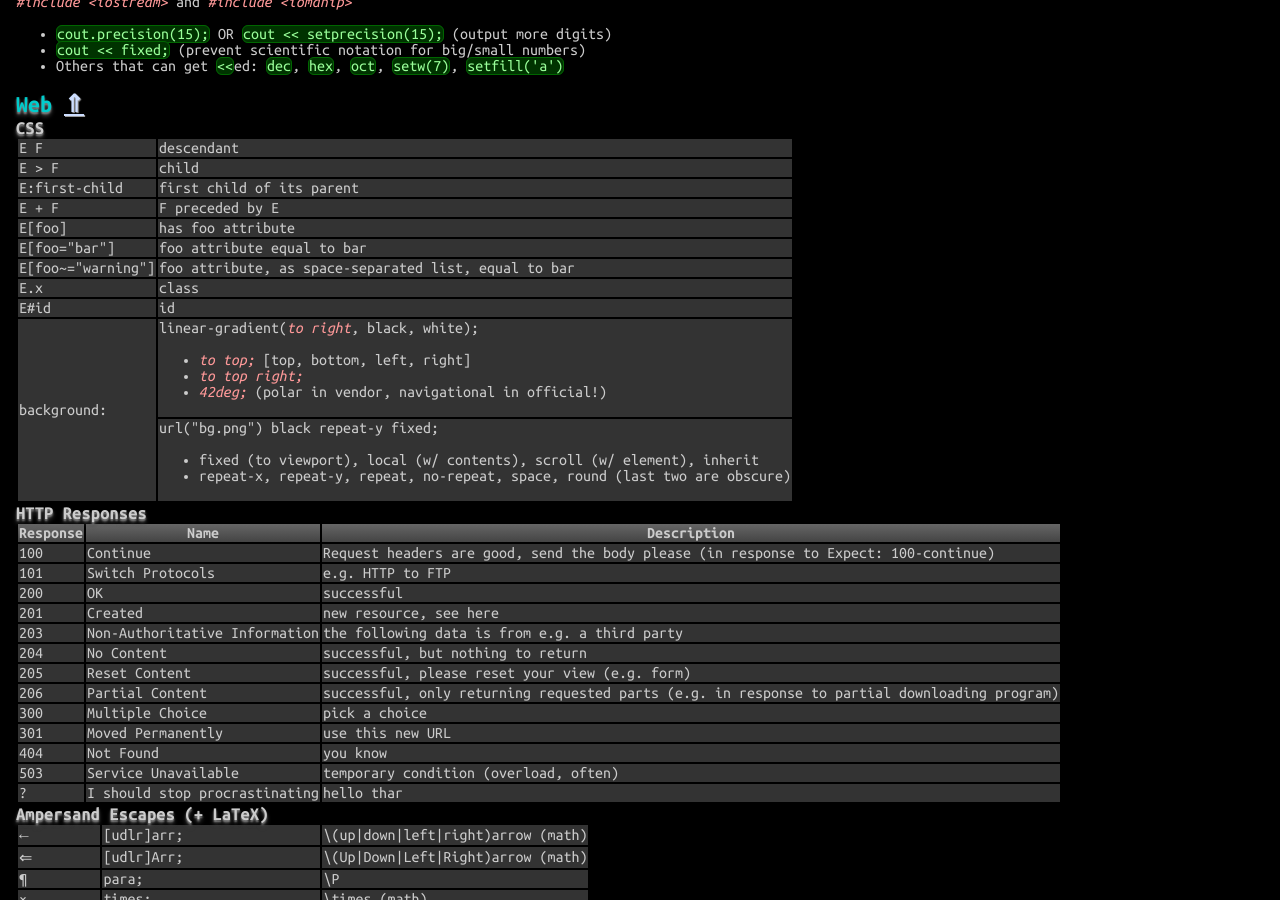
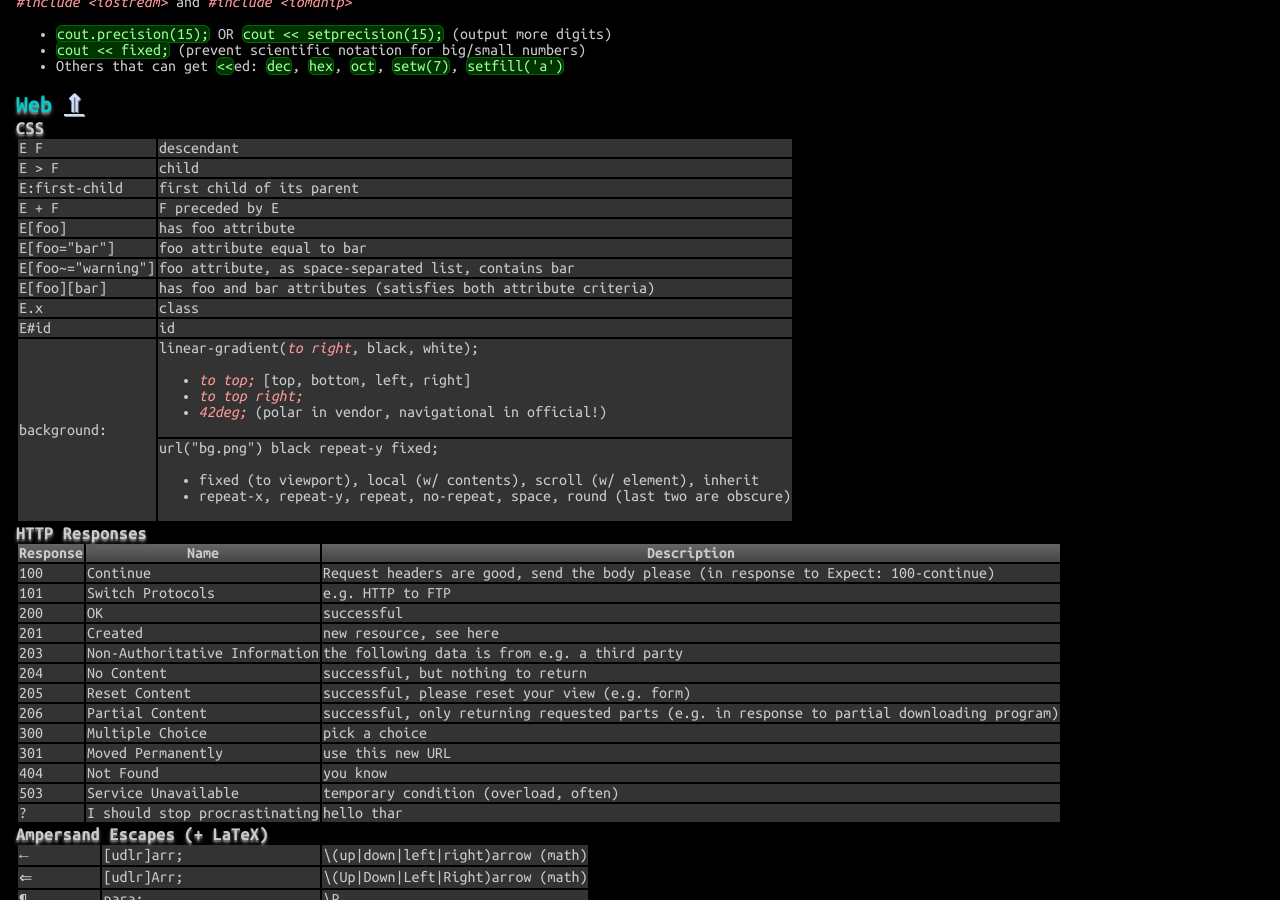
Before and after one commit to betaveros/cs, a Jekyll site: the page built from index.html, in a window 1280 px wide and 900 px high, scrolled down 4579 px. Built offline with Jekyll 4.4.1, drawn with Linux system fonts in a browser that asks for light colours.

Commit message:
CSS stacking attribute selectors

```diff
--- a/_includes/web.html
+++ b/_includes/web.html
@@ -6,7 +6,8 @@
 	<tr><td>E + F</td><td>F preceded by E</td></tr>
 	<tr><td>E[foo]</td><td>has foo attribute</td></tr>
 	<tr><td>E[foo="bar"]</td><td>foo attribute equal to bar</td></tr>
-	<tr><td>E[foo~="warning"]</td><td>foo attribute, as space-separated list, equal to bar</td></tr>
+	<tr><td>E[foo~="warning"]</td><td>foo attribute, as space-separated list, contains bar</td></tr>
+	<tr><td>E[foo][bar]</td><td>has foo and bar attributes (satisfies both attribute criteria)</td></tr>
 	<tr><td>E.x</td><td>class</td></tr>
 	<tr><td>E#id</td><td>id</td></tr>
 	<tr><td rowspan="2">background:</td><td>linear-gradient(<em>to right</em>, black, white);
```
